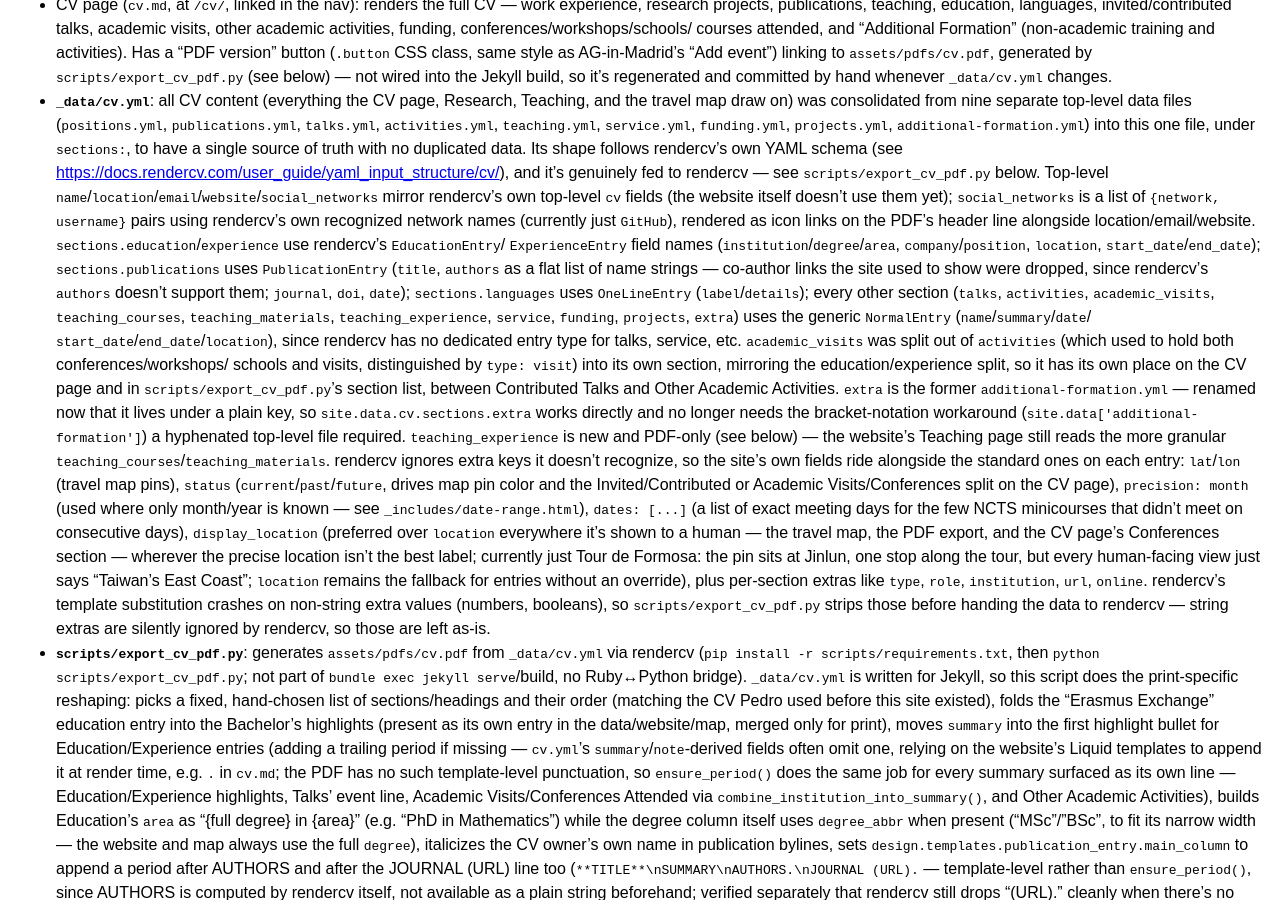
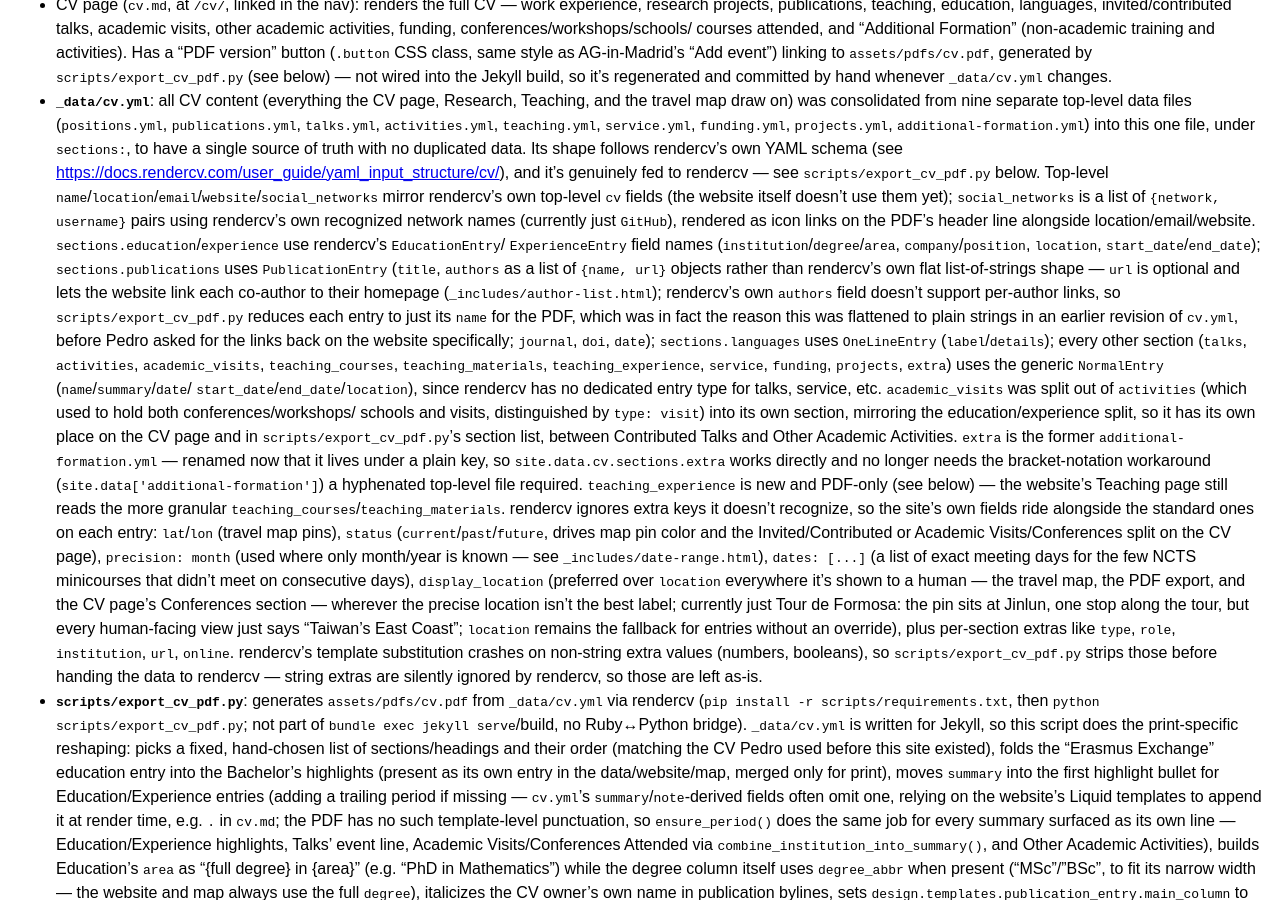
Before and after one commit to pedro-nunez/pedro-nunez.github.io, a Jekyll site: the page built from CLAUDE.md, in a window 1280 px wide and 900 px high, scrolled down 2033 px. Built offline with Jekyll 4.4.1, drawn with Linux system fonts in a browser that asks for light colours; our own code applies the rules of GitHub Pages for plain Markdown files.

Commit message:
Link co-authors' homepages on the website, keep the PDF plain
authors in cv.yml go back to {name, url} objects (from the flat
strings introduced during the cv.yml consolidation, specifically
because rendercv's authors field can't show per-author links).
author-list.html links each co-author when url is set; the three site
pages that render it (index.md, research.md, cv.md) fix their
where_exp filter to compare a.name now that authors are objects.
scripts/export_cv_pdf.py reduces each author to its plain name for the
PDF, so the PDF's byline is unchanged.

Co-Authored-By: Claude Sonnet 5 <noreply@anthropic.com>
Claude-Session: https://claude.ai/code/session_01DA8FQP4BUd5mDBeFEEDyRN

```diff
--- a/CLAUDE.md
+++ b/CLAUDE.md
@@ -153,9 +153,15 @@ Built, committed, step by step (see git log for the full sequence):
   `ExperienceEntry` field names (`institution`/`degree`/`area`,
   `company`/`position`, `location`, `start_date`/`end_date`);
   `sections.publications` uses `PublicationEntry` (`title`, `authors`
-  as a flat list of name strings — co-author links the site used to
-  show were dropped, since rendercv's `authors` doesn't support them;
-  `journal`, `doi`, `date`); `sections.languages` uses `OneLineEntry`
+  as a list of `{name, url}` objects rather than rendercv's own flat
+  list-of-strings shape — `url` is optional and lets the website link
+  each co-author to their homepage (`_includes/author-list.html`);
+  rendercv's own `authors` field doesn't support per-author links, so
+  `scripts/export_cv_pdf.py` reduces each entry to just its `name` for
+  the PDF, which was in fact the reason this was flattened to plain
+  strings in an earlier revision of `cv.yml`, before Pedro asked for
+  the links back on the website specifically; `journal`, `doi`,
+  `date`); `sections.languages` uses `OneLineEntry`
   (`label`/`details`); every other section (`talks`, `activities`,
   `academic_visits`, `teaching_courses`, `teaching_materials`,
   `teaching_experience`, `service`, `funding`, `projects`, `extra`)
--- a/_includes/author-list.html
+++ b/_includes/author-list.html
@@ -1 +1 @@
-{% for name in include.authors %}{% unless forloop.first %}{% if forloop.last %} and {% else %}, {% endif %}{% endunless %}{{ name }}{% endfor %}
+{% for author in include.authors %}{% unless forloop.first %}{% if forloop.last %} and {% else %}, {% endif %}{% endunless %}{% if author.url %}<a href="{{ author.url }}">{{ author.name }}</a>{% else %}{{ author.name }}{% endif %}{% endfor %}
```
Also changed, not shown: _data/cv.yml (+22 -17 lines), cv.md (+1 -1 lines), index.md (+1 -1 lines), research.md (+1 -1 lines), scripts/export_cv_pdf.py (+7 -4 lines).
